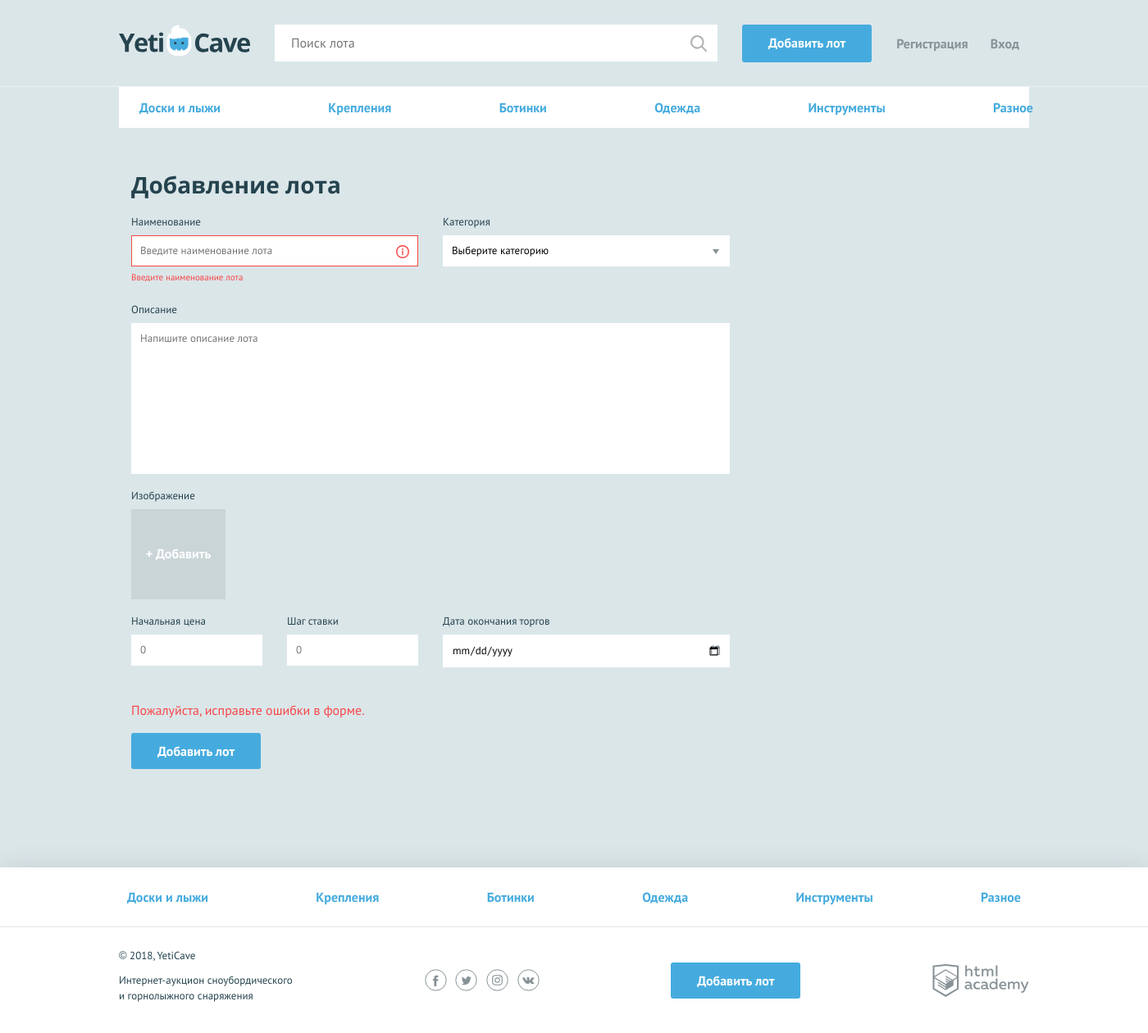
After one commit to termik88/431953-yeticave, a PHP site: page /add in a window 1400 px wide; the page is wider, and only the part inside the window is pictured. The commit adds this page. Shown: that part at 82% size. Run offline with PHP 8.4, Linux system fonts and the light colour scheme.

Commit message:
чек поинт

```diff
--- /dev/null
+++ b/add.php
@@ -0,0 +1,57 @@
+<?php
+/**
+ * Created by PhpStorm.
+ * User: Илья
+ * Date: 17.02.2018
+ * Time: 21:01
+ */
+
+require_once('data.php');
+require_once('function.php');
+
+if ($_SERVER['REQUEST_METHOD'] == 'POST') {
+    $lot = $_POST;
+    $required = ['title', 'category', 'description', 'price', 'lot-date', 'lot-step'];
+    $dict = ['title' => 'Название', 'category' => 'Категория',
+        'description' => 'Описание', 'price' => 'Начальная цена', 'lot-date' => 'Дата окончания торгов', 'lot-step' => 'Шаг ставки'];
+    $errors = [];
+
+    foreach ($required as $key) {
+        if (empty($_POST[$key])) {
+                $errors[$key] = 'Это поле надо заполнить';
+        }
+    }
+
+
+    /* Работа с файлом */
+    if (isset($_FILES['add_img']['name'])) {
+        $tpm_name = $_FILES['add_img']['tmp_name'];
+        $path = $_FILES['add_img']['name'];
+        $finfo = finfo_open(FILEINFO_MIME_TYPE);
+        $file_type = finfo_file($finfo, $tpm_name);
+
+        $res = move_uploaded_file($tpm_name, 'img/' . $path);
+        if ($file_type !== 'image/jpeg' || $file_type !== 'image/png') {
+            $errors['file'] = 'Загрузите картинку в формате jpeg, либо png';
+        } else {
+            move_uploaded_file($tpm_name, 'img/' . $path);
+        }
+    }
+
+    if (isset($path)) {
+        $lot['image_url'] = 'img/' . $path;
+    }
+
+    loading_page('lot.php', 'Просмотр лота', ['lot' => $lot,
+                                                                    'categories' => $categories,
+                                                                    'is_auth' => $is_auth,
+                                                                    'user_name' => $user_name,
+                                                                    'user_avatar' => $user_avatar
+    ]);
+}
+else {
+    loading_page('add.php', 'Добавление лота', ['categories' => $categories,
+                                                                    'is_auth' => $is_auth,
+                                                                    'user_name' => $user_name,
+                                                                    'user_avatar' => $user_avatar]);
+}
--- /dev/null
+++ b/templates/add.php
@@ -0,0 +1,93 @@
+<?php
+/**
+ * Created by PhpStorm.
+ * User: Илья
+ * Date: 17.02.2018
+ * Time: 20:59
+ */
+?>
+
+<nav class="nav">
+    <ul class="nav__list container">
+        <li class="nav__item">
+            <a href="all-lots.html">Доски и лыжи</a>
+        </li>
+        <li class="nav__item">
+            <a href="all-lots.html">Крепления</a>
+        </li>
+        <li class="nav__item">
+            <a href="all-lots.html">Ботинки</a>
+        </li>
+        <li class="nav__item">
+            <a href="all-lots.html">Одежда</a>
+        </li>
+        <li class="nav__item">
+            <a href="all-lots.html">Инструменты</a>
+        </li>
+        <li class="nav__item">
+            <a href="all-lots.html">Разное</a>
+        </li>
+    </ul>
+</nav>
+<form class="form form--add-lot container form--invalid" action="add.php" method="post" enctype="multipart/form-data"> <!-- form--invalid -->
+    <h2>Добавление лота</h2>
+    <div class="form__container-two">
+        <div class="form__item form__item--invalid"> <!-- form__item--invalid -->
+            <label for="lot-name">Наименование</label>
+            <input id="lot-name" type="text" name="title" placeholder="Введите наименование лота" required>
+            <span class="form__error">Введите наименование лота</span>
+        </div>
+        <div class="form__item">
+            <label for="category">Категория</label>
+            <select id="category" name="category" required>
+                <option>Выберите категорию</option>
+                <option>Доски и лыжи</option>
+                <option>Крепления</option>
+                <option>Ботинки</option>
+                <option>Одежда</option>
+                <option>Инструменты</option>
+                <option>Разное</option>
+            </select>
+            <span class="form__error">Выберите категорию</span>
+        </div>
+    </div>
+    <div class="form__item form__item--wide">
+        <label for="message">Описание</label>
+        <textarea id="message" name="description" placeholder="Напишите описание лота" required></textarea>
+        <span class="form__error">Напишите описание лота</span>
+    </div>
+    <div class="form__item form__item--file"> <!-- form__item--uploaded -->
+        <label>Изображение</label>
+        <div class="preview">
+            <button class="preview__remove" type="button">x</button>
+            <div class="preview__img">
+                <img src="img/avatar.jpg" width="113" height="113" alt="Изображение лота">
+            </div>
+        </div>
+        <div class="form__input-file">
+            <input class="visually-hidden" type="file" name="add_img" id="photo2" value="">
+            <label for="photo2">
+                <span>+ Добавить</span>
+            </label>
+        </div>
+    </div>
+    <div class="form__container-three">
+        <div class="form__item form__item--small">
+            <label for="lot-rate">Начальная цена</label>
+            <input id="lot-rate" type="number" name="price" placeholder="0" required>
+            <span class="form__error">Введите начальную цену</span>
+        </div>
+        <div class="form__item form__item--small">
+            <label for="lot-step">Шаг ставки</label>
+            <input id="lot-step" type="number" name="lot-step" placeholder="0" required>
+            <span class="form__error">Введите шаг ставки</span>
+        </div>
+        <div class="form__item">
+            <label for="lot-date">Дата окончания торгов</label>
+            <input class="form__input-date" id="lot-date" type="date" name="lot-date" required>
+            <span class="form__error">Введите дату завершения торгов</span>
+        </div>
+    </div>
+    <span class="form__error form__error--bottom">Пожалуйста, исправьте ошибки в форме.</span>
+    <button type="submit" class="button">Добавить лот</button>
+</form>
--- a/templates/layout.php
+++ b/templates/layout.php
@@ -27,7 +27,7 @@
             <input type="search" name="search" placeholder="Поиск лота">
             <input class="main-header__search-btn" type="submit" name="find" value="Найти">
         </form>
-        <a class="main-header__add-lot button" href="add-lot.html">Добавить лот</a>
+        <a class="main-header__add-lot button" href="add.php">Добавить лот</a>
 
         <nav class="user-menu">
             <?php if ($is_auth): ?>
@@ -89,7 +89,7 @@
                 <svg width="27" height="27" viewBox="0 0 27 27" xmlns="http://www.w3.org/2000/svg"><circle stroke="#879296" fill="none" cx="13.5" cy="13.5" r="12.666"/><path fill="#879296" d="M13.92 18.07c.142-.016.278-.074.39-.166.077-.107.118-.237.116-.37 0 0 0-1.13.516-1.296.517-.165 1.208 1.09 1.95 1.58.276.213.624.314.973.28h1.95s.973-.057.525-.837c-.38-.62-.865-1.17-1.432-1.626-1.208-1.1-1.043-.916.41-2.816.886-1.16 1.236-1.86 1.13-2.163-.108-.302-.76-.214-.76-.214h-2.164c-.092-.026-.19-.026-.282 0-.083.058-.15.135-.195.225-.224.57-.49 1.125-.8 1.656-.973 1.61-1.344 1.697-1.51 1.59-.37-.234-.272-.975-.272-1.433 0-1.56.243-2.202-.468-2.377-.32-.075-.647-.108-.974-.098-.604-.052-1.213.01-1.793.186-.243.116-.438.38-.32.4.245.018.474.13.642.31.152.303.225.638.214.975 0 0 .127 1.832-.302 2.056-.43.223-.692-.167-1.55-1.618-.29-.506-.547-1.03-.77-1.57-.038-.09-.098-.17-.174-.233-.1-.065-.214-.108-.332-.128H6.485s-.312 0-.42.137c-.106.135 0 .36 0 .36.87 2 2.022 3.868 3.42 5.543.923.996 2.21 1.573 3.567 1.598z"/></svg>
             </a>
         </div>
-        <a class="main-footer__add-lot button" href="add-lot.html">Добавить лот</a>
+        <a class="main-footer__add-lot button" href="add.php">Добавить лот</a>
         <div class="main-footer__developed-by">
             <span class="visually-hidden">Разработано:</span>
             <a class="logo-academy" href="https://htmlacademy.ru/intensive/php">HTML Academy
--- a/templates/lot.php
+++ b/templates/lot.php
@@ -26,6 +26,7 @@
               <span class="lot-item__amount">Текущая цена</span>
               <span class="lot-item__cost"><?= modify_price(htmlspecialchars($lot['price'])) ?></span>
             </div>
+              <?php if ($bets): ?>
                 <div class="lot-item__min-cost">
                     Мин. ставка <span>12 000 р</span>
                 </div>
@@ -37,7 +38,9 @@
                 </p>
                 <button type="submit" class="button">Сделать ставку</button>
               </form>
+            <?php endif; ?>
         </div>
+          <?php if ($bets): ?>
             <div class="history">
               <h3>История ставок (<span><?= count($bets) ?></span>)</h3>
               <table class="history__list">
@@ -50,6 +53,7 @@
                   <?php endforeach; ?>
               </table>
             </div>
+          <?php endif; ?>
       </div>
     </div>
     <?php else: ?>
```
Also changed, not shown: img/bb647ec7.jpg (added). Lines whose indentation alone changed are shown as unchanged.
